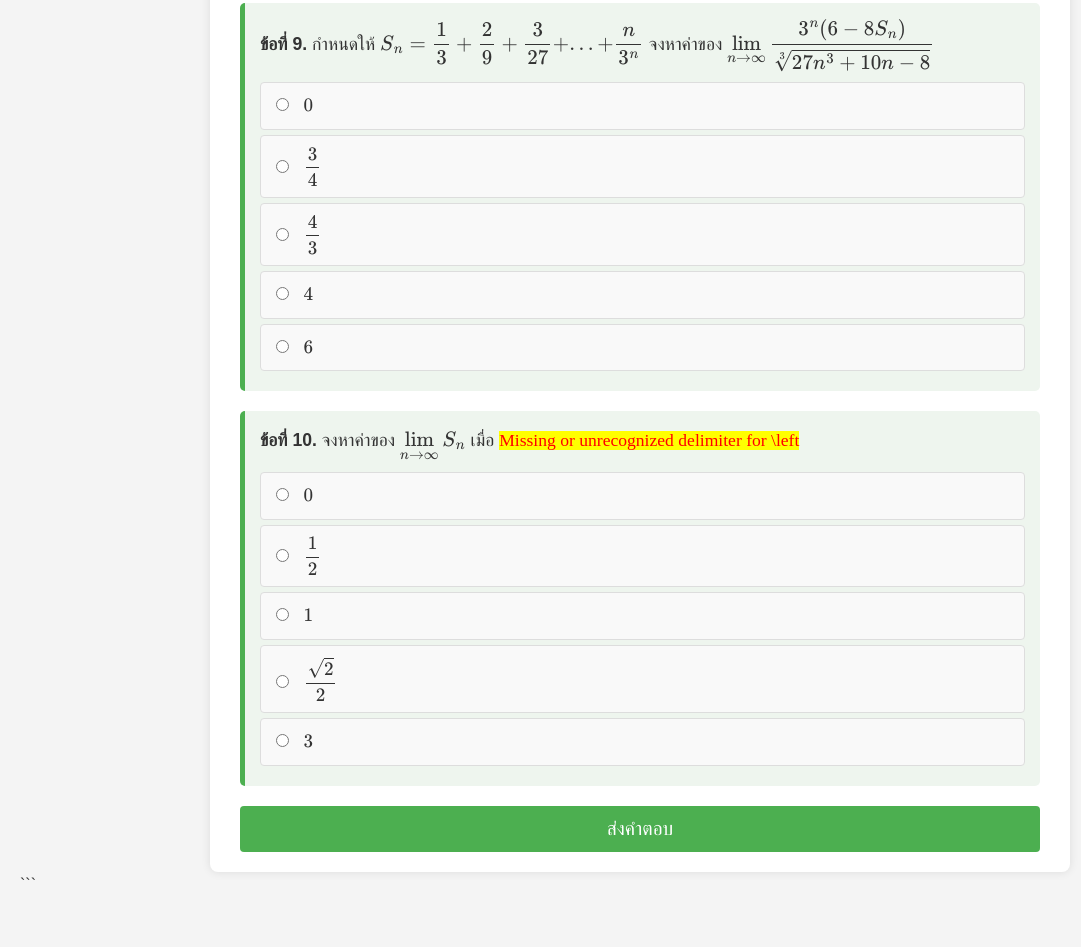
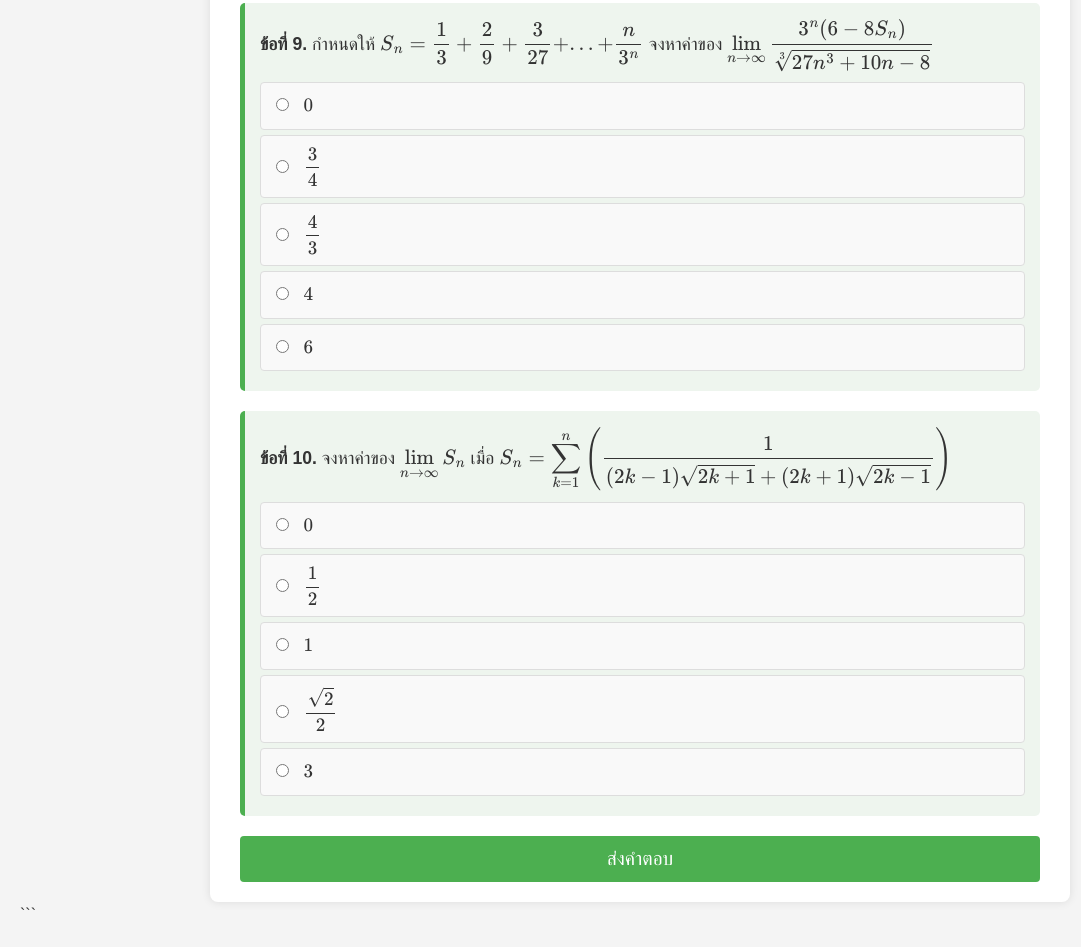
Before and after one commit to panachai84-sys/panachai.github, a plain HTML site: page index.html in a window 1280 px wide. Shown: the part 3419-4366 px from the top of the page, without its empty margins (0-1081 px from the left). Before the commit the page ends 4337 px from the top, so only its background shows below. Drawn offline with nearby package versions, Linux system fonts and the light colour scheme.

Commit message:
Update index.html

```diff
--- a/index.html
+++ b/index.html
@@ -365,7 +365,7 @@
     },
     {
         "id": "q10",
-        "text": "จงหาค่าของ $\\displaystyle \\lim_{n\\rightarrow\\infty}S_{n}$ เมื่อ $\\displaystyle S_{n}=\\sum_{k=1}^{n}\\(\\left\\frac{1}{(2k-1)\\sqrt{2k+1}+(2k+1)\\sqrt{2k-1}}\\right)$ ",
+        "text": "จงหาค่าของ $\\displaystyle \\lim_{n\\rightarrow\\infty}S_{n}$ เมื่อ $\\displaystyle S_{n}=\\sum_{k=1}^{n} \\left(\\frac{1}{(2k-1)\\sqrt{2k+1}+(2k+1)\\sqrt{2k-1}}\\right)$ ",
         "options": [
             {
                 "text": "$\\displaystyle 0$",
```
